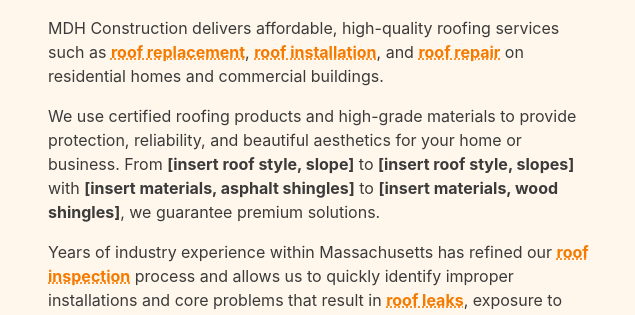
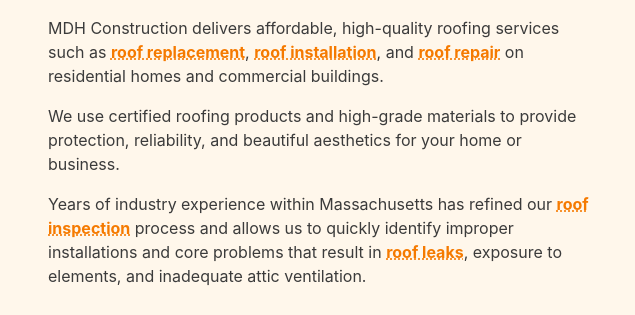
Before and after one commit to MDH-Construction/mdhconstruction.com, a Gatsby site: page / in a window 1280 px wide. Shown: the part 2639-2954 px from the top of the page, 0-635 px from the left. Built offline with nearby package versions, Linux system fonts and the light colour scheme; Gatsby itself is replaced by a stand-in of ours.

Commit message:
Update roofing section on home

```diff
--- a/src/components/Page__Home/Home__Services/Home__Services__Roofing.js
+++ b/src/components/Page__Home/Home__Services/Home__Services__Roofing.js
@@ -35,12 +35,7 @@
               <p>
                 We use certified roofing products and high-grade materials to
                 provide protection, reliability, and beautiful aesthetics for
-                your home or business. From{' '}
-                <strong>[insert roof style, slope]</strong> to{' '}
-                <strong>[insert roof style, slopes]</strong> with{' '}
-                <strong>[insert materials, asphalt shingles]</strong> to{' '}
-                <strong>[insert materials, wood shingles]</strong>, we guarantee
-                premium solutions.
+                your home or business.
               </p>
               <p>
                 Years of industry experience within Massachusetts has refined
```
